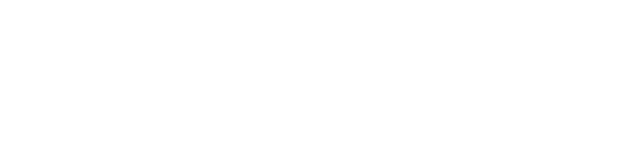
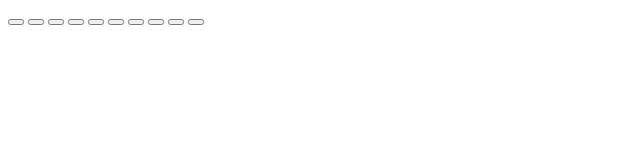
Before and after one commit to nickdavidson/odin-calculator, a plain HTML site: page index.html in a window 1280 px wide. Shown: the whole page, without its empty margins (0-640 px from the left). Drawn offline with Linux system fonts and the light colour scheme.

Commit message:
Add HTML for number buttons

```diff
--- a/index.html
+++ b/index.html
@@ -14,6 +14,16 @@
 
         </div>
         <div id="number-buttons">
+            <button id="btn-9" class="num-btn"></button>
+            <button id="btn-8" class="num-btn"></button>
+            <button id="btn-7" class="num-btn"></button>
+            <button id="btn-6" class="num-btn"></button>
+            <button id="btn-5" class="num-btn"></button>
+            <button id="btn-4" class="num-btn"></button>
+            <button id="btn-3" class="num-btn"></button>
+            <button id="btn-2" class="num-btn"></button>
+            <button id="btn-1" class="num-btn"></button>
+            <button id="btn-0" class="num-btn"></button>
         </div>
         <div id="operator-buttons">
 
```
